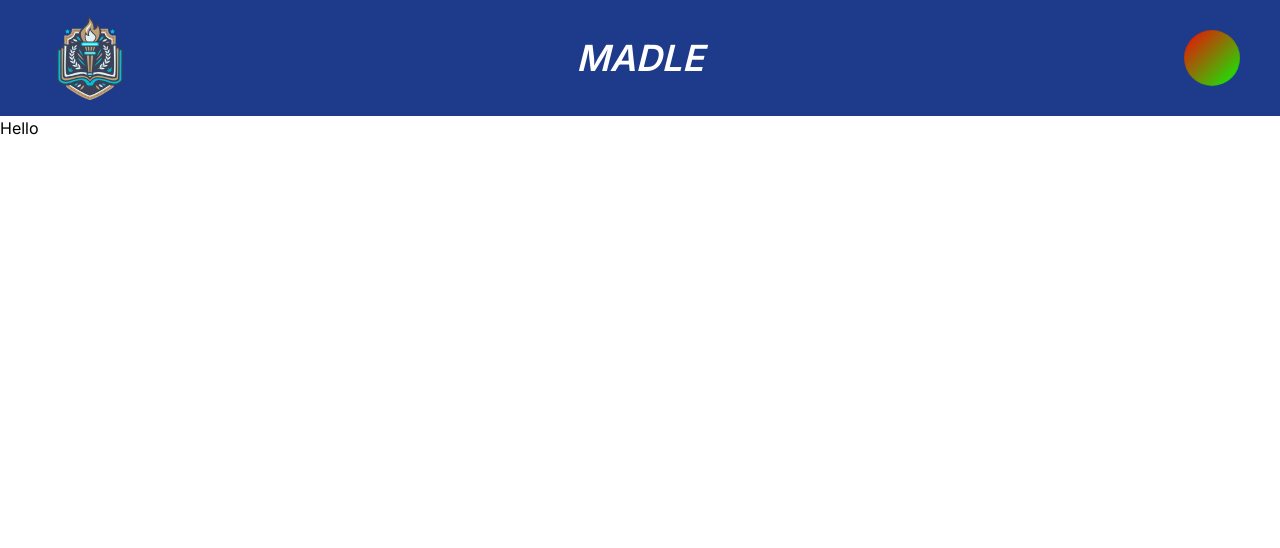
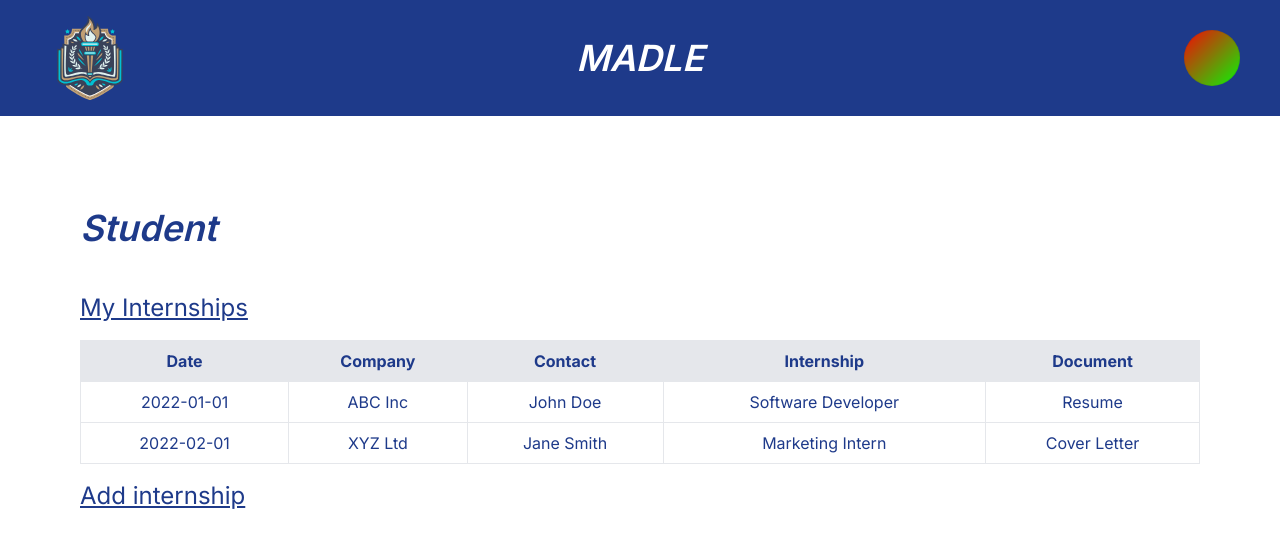
Before and after one commit to Sawangg/madle, a Next.js app: page /en/student in a window 1280 px wide. Shown: the top 548 px of the page. Built offline with nearby package versions, Linux system fonts and the light colour scheme.

Commit message:
feat(Student): update student page

```diff
--- a/src/app/[lang]/student/page.tsx
+++ b/src/app/[lang]/student/page.tsx
@@ -1,13 +1,40 @@
 import type React from "react";
 import { getDictionnary, type Locale } from "@lib/getDictionnary";
+import { CustomTable } from "@src/app/modules/CustomTable";
 
 export default async function Page({ params }: { params: { lang: string } }) {
   const dictionary = await getDictionnary(params.lang as Locale);
   console.log(dictionary);
 
+  /*CustomTable data + column name*/
+  const column = ["Date", "Company", "Contact", "Internship", "Document"];
+  const data = [
+    {
+      Date: "2022-01-01",
+      Company: "ABC Inc",
+      Contact: "John Doe",
+      Internship: "Software Developer",
+      Document: "Resume",
+    },
+    {
+      Date: "2022-02-01",
+      Company: "XYZ Ltd",
+      Contact: "Jane Smith",
+      Internship: "Marketing Intern",
+      Document: "Cover Letter",
+    },
+  ];
+
   return (
-    <main>
-      <h1>Hello</h1>
+    <main className={"px-20 py-16 text-blue-900"}>
+      <h1 className={"py-7 text-4xl font-semibold italic "}>Student</h1>
+      <section>
+        <h2 className={"py-4 text-2xl underline"}>My Internships</h2>
+        <CustomTable columns={column} data={data} />
+      </section>
+      <section>
+        <h2 className={"py-4 text-2xl underline"}>Add internship</h2>
+      </section>
     </main>
   );
 }
--- /dev/null
+++ b/src/app/modules/CustomTable.tsx
@@ -0,0 +1,35 @@
+import type React from "react";
+
+type CustomTableProps = {
+  columns: string[];
+  data: Record<string, string>[];
+};
+
+export function CustomTable({ columns, data }: CustomTableProps) {
+  return (
+    <div className="max-w-full overflow-x-auto">
+      <table className="w-full border-collapse border">
+        <thead>
+          <tr className="bg-gray-200">
+            {columns.map((column, index) => (
+              <th key={index} className="border p-2">
+                {column}
+              </th>
+            ))}
+          </tr>
+        </thead>
+        <tbody>
+          {data.map((item, rowIndex) => (
+            <tr key={rowIndex} className="text-center">
+              {columns.map((column, colIndex) => (
+                <td key={colIndex} className="border p-2">
+                  {item[column]}
+                </td>
+              ))}
+            </tr>
+          ))}
+        </tbody>
+      </table>
+    </div>
+  );
+}
```
